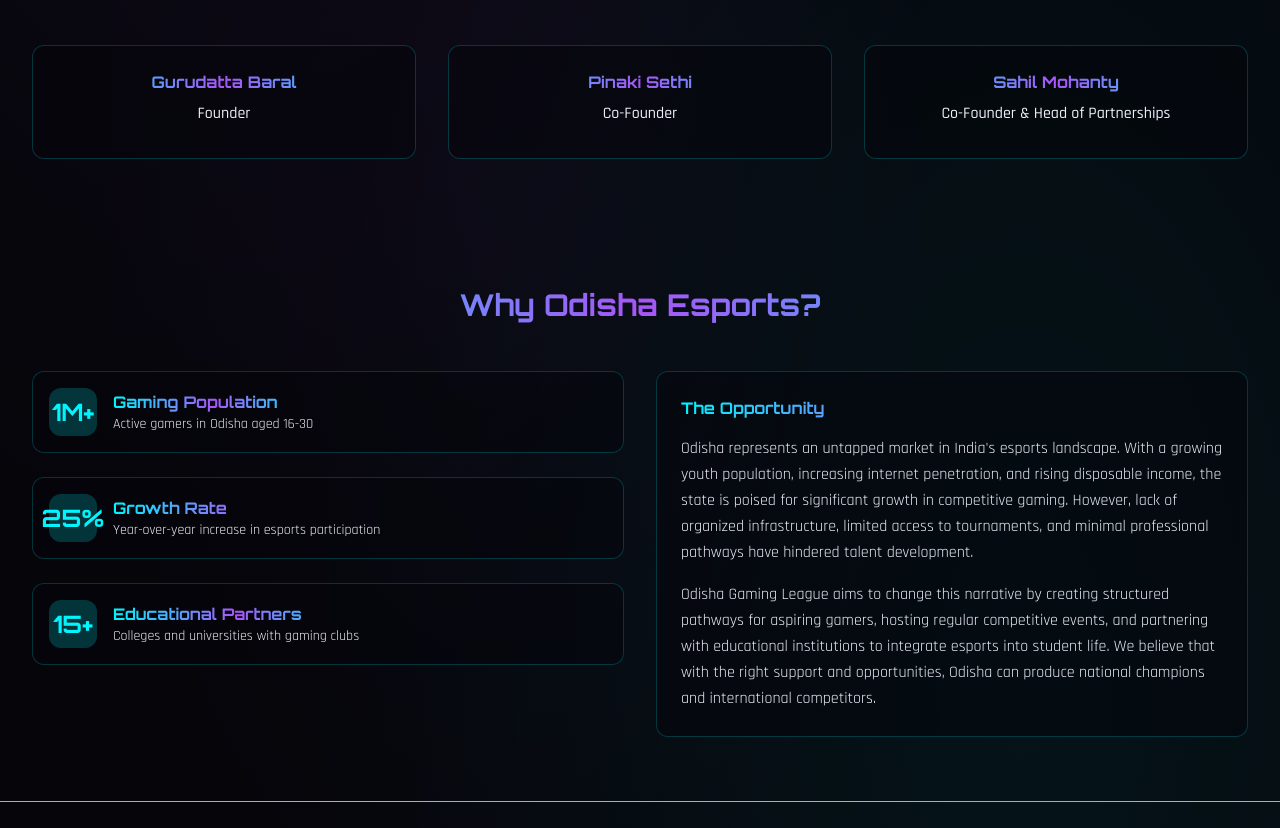
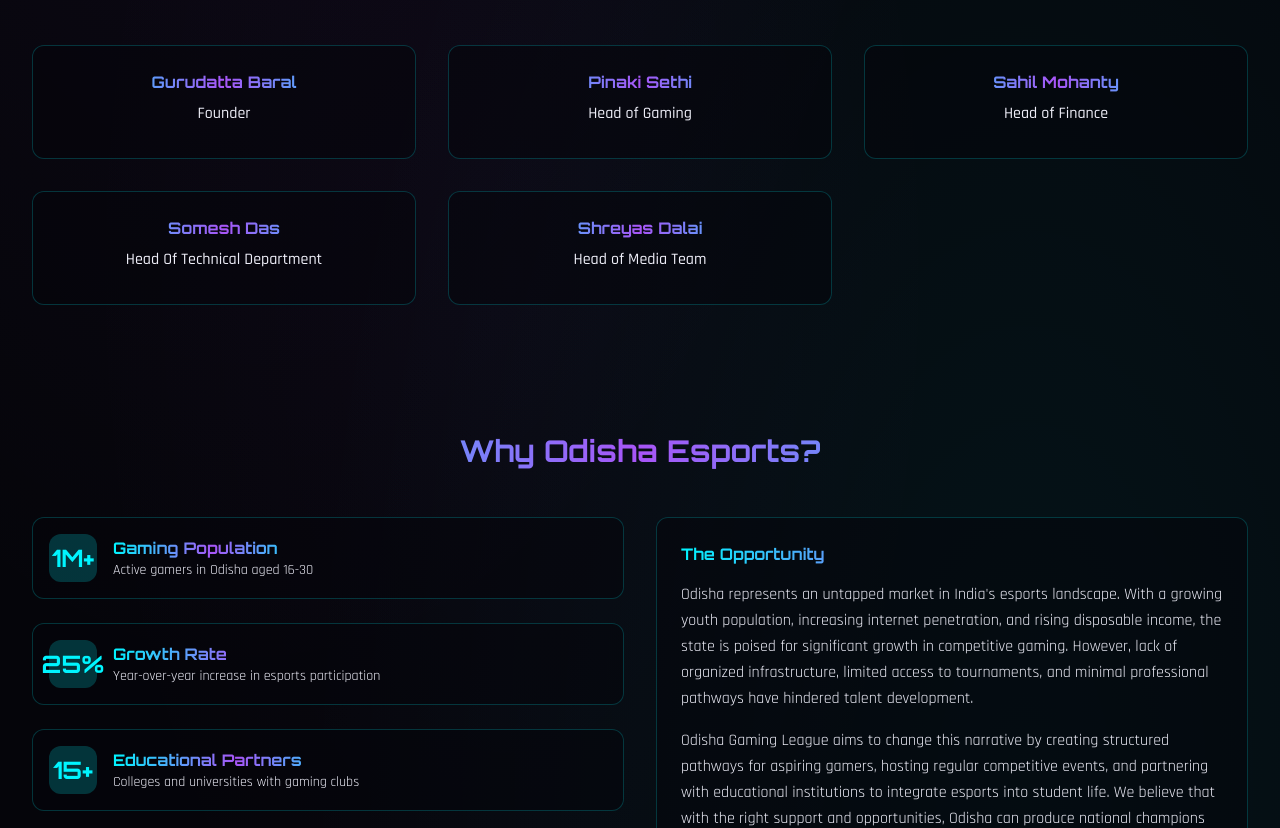
Before and after one commit to oglindiaesports-tech/ESPORTS_SITE, a website: page public/about.html in a window 1280 px wide. Shown: the part 1289-2117 px from the top of the page. Drawn offline with nearby package versions, Linux system fonts and the light colour scheme.

Commit message:
Update about.html

```diff
--- a/public/about.html
+++ b/public/about.html
@@ -143,7 +143,7 @@
                     Pinaki Sethi
                 </h3>
                 <p class="text-[#eeeef8] font-medium mb-2">
-                    Co-Founder
+                    Head of Gaming
                 </p>
             </div>
 
@@ -153,7 +153,25 @@
                     Sahil Mohanty
                 </h3>
                 <p class="text-[#eeeef8] font-medium mb-2">
-                    Co-Founder & Head of Partnerships
+                    Head of Finance
+                </p>
+            </div>
+            <!-- Team Member 4 -->
+            <div class="bg-[#05050a]/50 border border-[#00f5ff]/20 rounded-xl p-6 text-center transition-all duration-300 hover:bg-[#00f5ff]/10 hover:border-[#00f5ff]/30">
+                <h3 class="font-[Orbitron] font-bold heading-gradient mb-2">
+                    Somesh Das
+                </h3>
+                <p class="text-[#eeeef8] font-medium mb-2">
+                    Head Of Technical Department
+                </p>
+            </div>
+            <!-- Team Member 5 -->
+            <div class="bg-[#05050a]/50 border border-[#00f5ff]/20 rounded-xl p-6 text-center transition-all duration-300 hover:bg-[#00f5ff]/10 hover:border-[#00f5ff]/30">
+                <h3 class="font-[Orbitron] font-bold heading-gradient mb-2">
+                    Shreyas Dalai
+                </h3>
+                <p class="text-[#eeeef8] font-medium mb-2">
+                    Head of Media Team
                 </p>
             </div>
 
```
